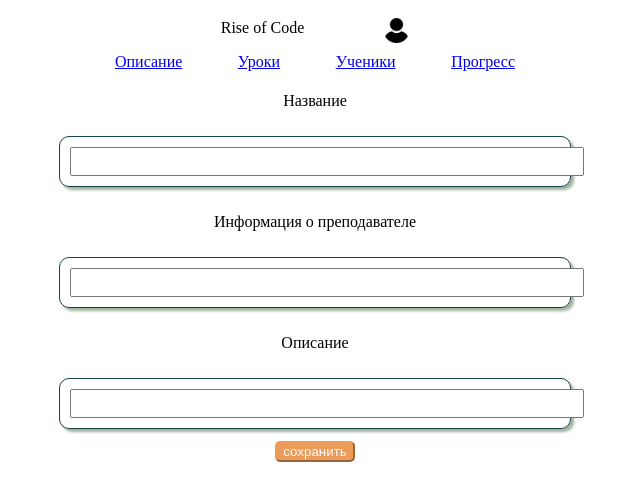
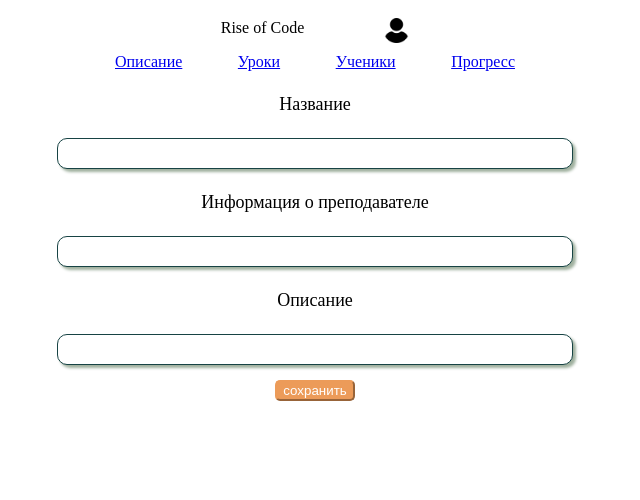
Before and after one commit to RiseOfCode/RiseOfCode, a Next.js app: page /teacher/description in a window 1280 px wide. Shown: the top 500 px of the page, without its empty margins (325-965 px from the left). Built offline with nearby package versions, Linux system fonts and the light colour scheme; no server answers.

Commit message:
change description style

```diff
--- a/src/pages/student/description.tsx
+++ b/src/pages/student/description.tsx
@@ -27,10 +27,10 @@ const StudentDescription = () => {
 
       <div>
         <div className={styles.main}>
-          <div className={styles.desc}>
+          <div className={styles.descInput}>
             <p className={styles.descText}>{classInfo.teacherInfo}</p>
           </div>
-          <div className={styles.desc}>
+          <div className={styles.descInput}>
             <p className={styles.descText}>{classInfo.description}</p>
           </div>
         </div>
--- a/src/pages/styles/description.module.css
+++ b/src/pages/styles/description.module.css
@@ -28,28 +28,35 @@
     width: 400px;
 }
 
-.desc {
-    width: 500px;
-    border: 1px solid #174344;
-    border-radius: 10px;
-    margin: 10px;
-    padding: 5px;
-    /*background-color: #9fb09e;*/
-    box-shadow: 3px 3px 3px 0 #9fb09e;
-}
+/*.desc {*/
+/*    width: 500px;*/
+/*    border: 1px solid #174344;*/
+/*    border-radius: 10px;*/
+/*    margin: 5px;*/
+/*    padding: 7px;*/
+/*    !*background-color: #9fb09e;*!*/
+/*    box-shadow: 3px 3px 3px 0 #9fb09e;*/
+/*}*/
 
 .descText {
-    font-size: medium;
+    font-size: large;
 }
 
 .descInput {
     width: 500px;
+    border: 1px solid #174344;
+    border-radius: 10px;
     margin: 5px;
-    padding: 5px;
+    padding: 7px;
+    /*background-color: #9fb09e;*/
+    box-shadow: 3px 3px 3px 0 #9fb09e;
+
+    /*width: 490px;*/
+    /*border: none;*/
 }
 
 .saveChangesBtn {
-    margin: 2px;
+    margin: 10px;
     background-color: #ec9b59;
     color: #ffffff;
     border-color: #ec9b59;
--- a/src/pages/teacher/description.tsx
+++ b/src/pages/teacher/description.tsx
@@ -74,10 +74,10 @@ const TeacherDescription = () => {
     <div className={styles.pageContainer}>
       <LocalHeader />
       <div className={styles.navMenu}>
-        <Link href={`/teacherdescription`}>Описание</Link>
-        <Link href={`/teacherlessons`}>Уроки</Link>
-        <Link href={`/teacherstudents`}>Ученики</Link>
-        <Link href={`/teacherprogress`}>Прогресс</Link>
+        <Link href={`/teacher/description`}>Описание</Link>
+        <Link href={`/teacher/lessons`}>Уроки</Link>
+        <Link href={`/teacher/students`}>Ученики</Link>
+        <Link href={`/teacher/progress`}>Прогресс</Link>
       </div>
       <div className={styles.main}>
         <p className={styles.descText}>Название</p>
```
Also changed, not shown: src/pages/teacher/progress.tsx (+7 -9 lines).
